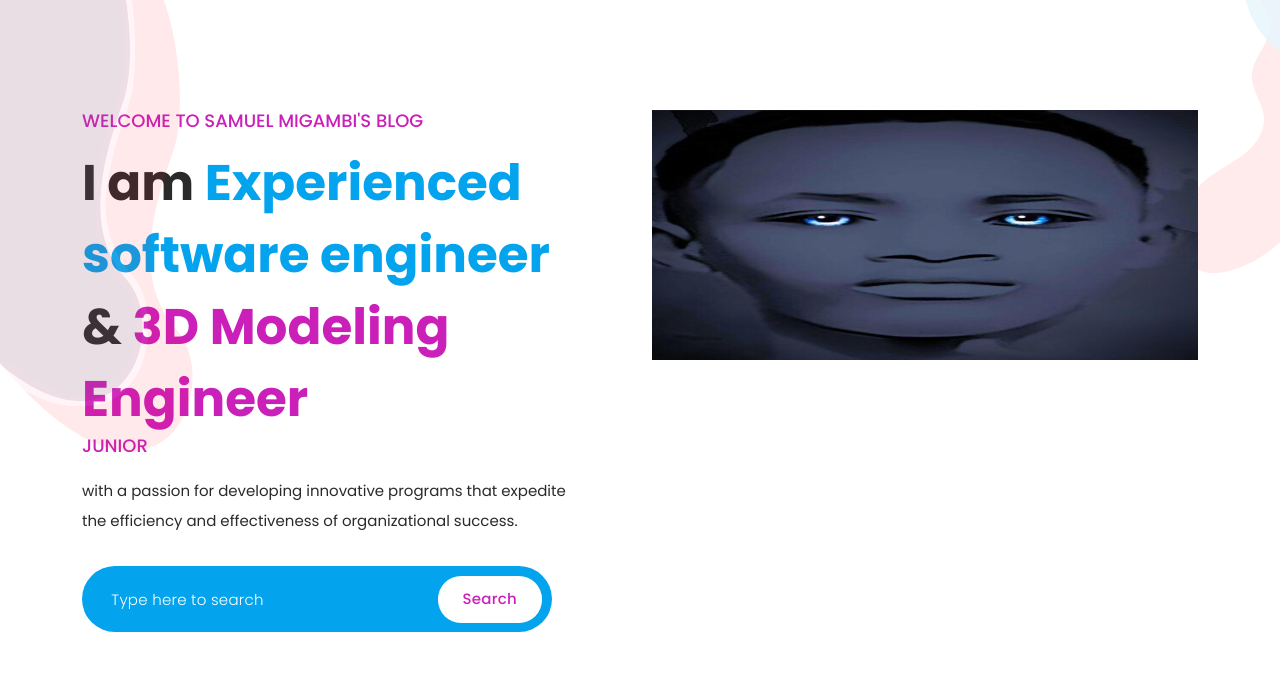
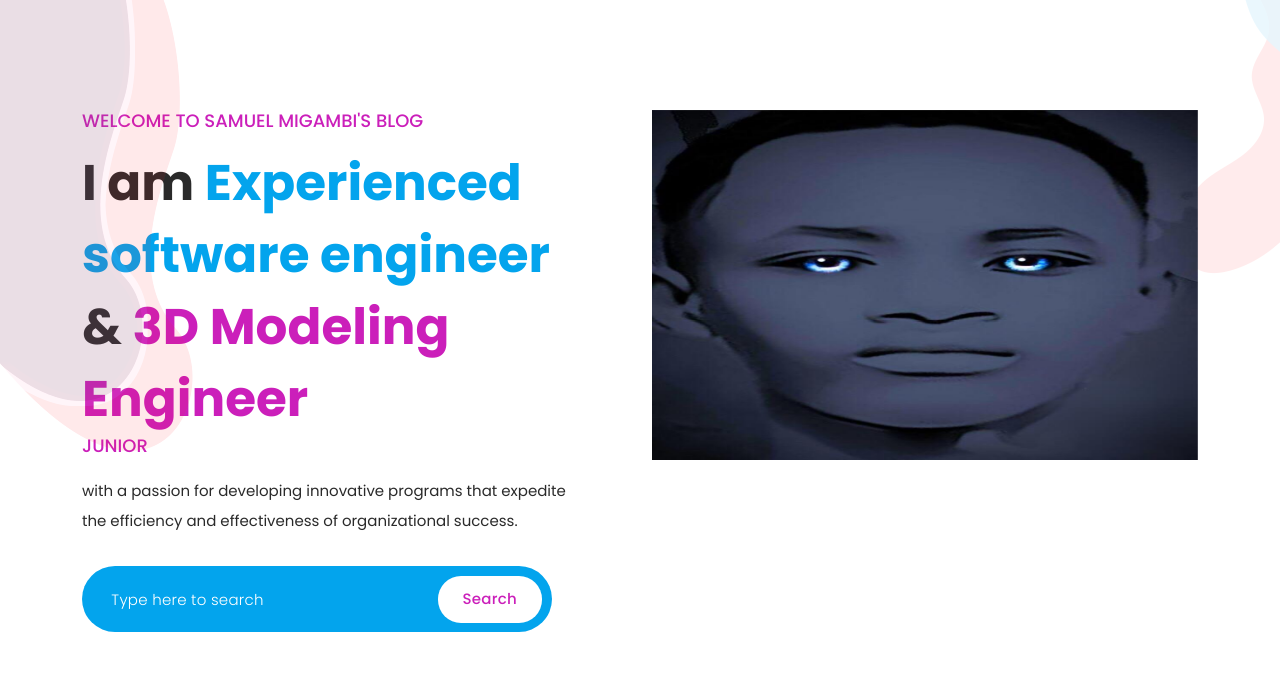
Before and after one commit to samuelmigambi/MyBlog, a plain HTML site: page index.html in a window 1280 px wide. Shown: the part 116-800 px from the top of the page. Drawn offline with Linux system fonts and the light colour scheme.

Commit message:
Update index.html

```diff
--- a/index.html
+++ b/index.html
@@ -91,7 +91,7 @@
             </div>
             <div class="col-lg-6">
               <div class="right-image wow fadeInRight" data-wow-duration="1s" data-wow-delay="0.5s">
-                <img src="339148507_638977204734014_1337879804995437153_n.jpg" alt="my photo" width="auto" height="250">
+                <img src="339148507_638977204734014_1337879804995437153_n.jpg" alt="my photo" width="450" height="350">
               </div>
             </div>
           </div>
```
